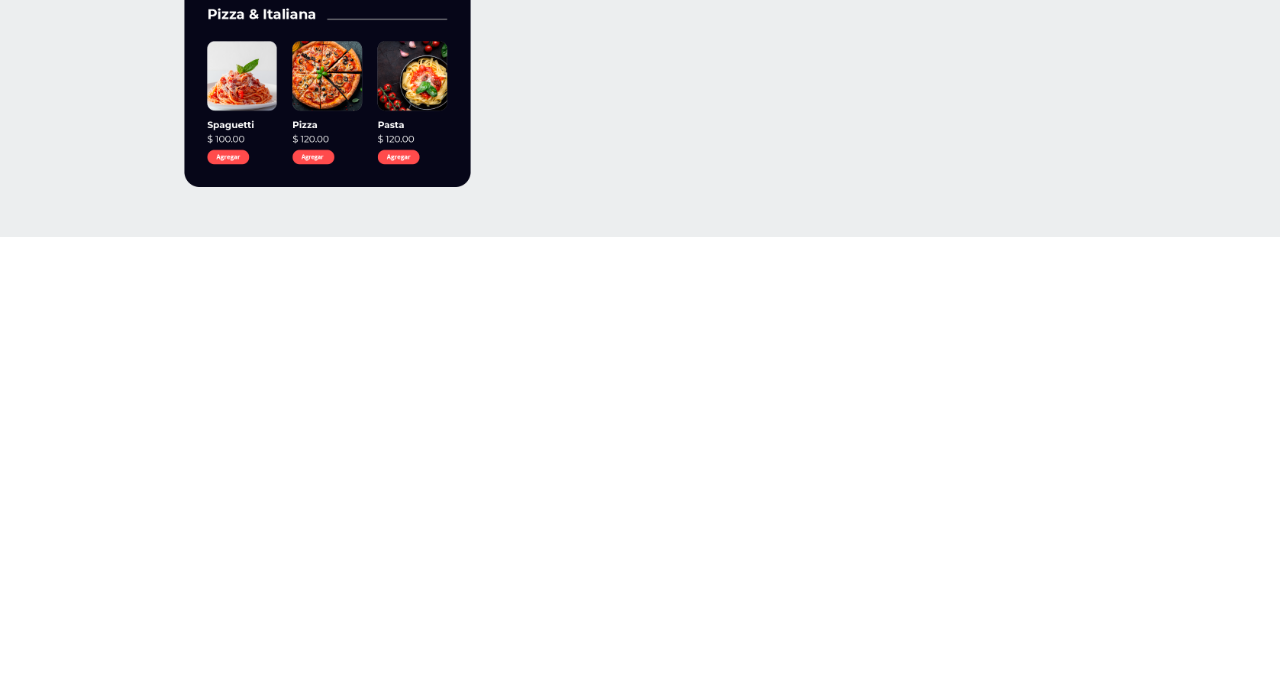
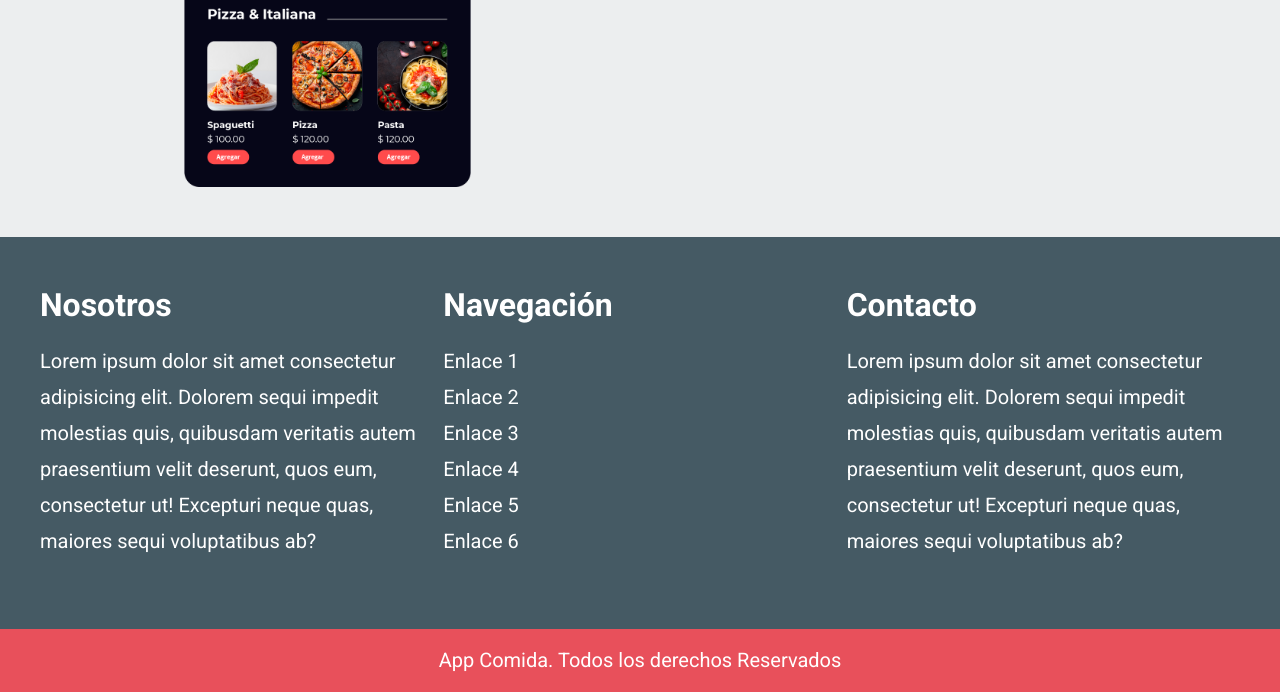
Before and after one commit to antoniopd/12-DeliveryApp, a website: page index.html in a window 1280 px wide. Shown: the part 5551-6243 px from the top of the page. Before the commit the page ends 5788 px from the top, so only its background shows below. Drawn offline with Linux system fonts and the light colour scheme.

Commit message:
terminado el footer

```diff
--- a/index.html
+++ b/index.html
@@ -1,5 +1,6 @@
 <!DOCTYPE html>
 <html lang="en">
+
 <head>
     <meta charset="UTF-8">
     <meta http-equiv="X-UA-Compatible" content="IE=edge">
@@ -10,6 +11,7 @@
     <link href="https://fonts.googleapis.com/css2?family=Roboto:wght@400;700;900&display=swap" rel="stylesheet">
     <link rel="stylesheet" href="/build/css/app.css">
 </head>
+
 <body>
 
 
@@ -36,7 +38,8 @@
                     </div>
                     <div class="formulario__campo">
                         <label for="plato" class="formulario__label">plato</label>
-                        <input id="plato" type="text" class="formulario__input" placeholder="Pizza, Ensalada, Hamburgesa">
+                        <input id="plato" type="text" class="formulario__input"
+                            placeholder="Pizza, Ensalada, Hamburgesa">
                     </div>
 
                     <input type="submit" class="formulario__submit" value="Buscar">
@@ -52,19 +55,17 @@
         <img src="build/img/wave.svg" alt="imagen wave" class="pasos__wave">
 
         <div class="pasos__contenido">
-            <h2 class="pasos__heading">¿Cómo funciona? <span class="pasos__heading--descripcion">tan fácil como 1, 2, 3</span></h2>
+            <h2 class="pasos__heading">¿Cómo funciona? <span class="pasos__heading--descripcion">tan fácil como 1, 2,
+                    3</span></h2>
             <div class="pasos__grid contenedor">
                 <div class="pasos__paso">
-                    <img class="pasos__imagen" src="build/img/paso_1.png"
-                    alt="imagen paso app">
+                    <img class="pasos__imagen" src="build/img/paso_1.png" alt="imagen paso app">
                 </div>
                 <div class="pasos__paso">
-                    <img class="pasos__imagen" src="build/img/paso_2.png"
-                    alt="imagen paso app">
+                    <img class="pasos__imagen" src="build/img/paso_2.png" alt="imagen paso app">
                 </div>
                 <div class="pasos__paso">
-                    <img class="pasos__imagen" src="build/img/paso_3.png"
-                    alt="imagen paso app">
+                    <img class="pasos__imagen" src="build/img/paso_3.png" alt="imagen paso app">
                 </div>
             </div>
         </div>
@@ -87,7 +88,8 @@
                 </header>
 
                 <blockquote class="testimonial__texto">
-                    Una excelente app, puedo seleccionar de una gran cantidad de opciones y pagar en tarjeta o efectivo según me convenga.
+                    Una excelente app, puedo seleccionar de una gran cantidad de opciones y pagar en tarjeta o efectivo
+                    según me convenga.
                 </blockquote>
             </div> <!--.testimonial-->
 
@@ -121,7 +123,8 @@
                 </header>
 
                 <blockquote class="testimonial__texto">
-                    Una excelente app, puedo seleccionar de una gran cantidad de opciones y pagar en tarjeta o efectivo según me convenga. efectivo según me convenga.
+                    Una excelente app, puedo seleccionar de una gran cantidad de opciones y pagar en tarjeta o efectivo
+                    según me convenga. efectivo según me convenga.
                 </blockquote>
             </div> <!--.testimonial-->
 
@@ -138,7 +141,8 @@
                 </header>
 
                 <blockquote class="testimonial__texto">
-                    Una excelente app, puedo seleccionar de una gran cantidad de opciones y pagar en tarjeta o efectivo según me convenga.
+                    Una excelente app, puedo seleccionar de una gran cantidad de opciones y pagar en tarjeta o efectivo
+                    según me convenga.
                 </blockquote>
             </div> <!--.testimonial-->
 
@@ -155,7 +159,8 @@
                 </header>
 
                 <blockquote class="testimonial__texto">
-                    Una excelente app, puedo seleccionar de una gran cantidad de opciones y pagar en tarjeta o efectivo según me convenga.
+                    Una excelente app, puedo seleccionar de una gran cantidad de opciones y pagar en tarjeta o efectivo
+                    según me convenga.
                 </blockquote>
             </div> <!--.testimonial-->
         </div>
@@ -175,7 +180,10 @@
                         <img src="build/img/estrellas.png" alt="calificacion restaurante">
 
                         <h3 class="favorito__nombre">Green Ensaladas</h3>
-                        <p class="favorito__descripcion">Lorem ipsum dolor sit amet consectetur adipisicing elit. Voluptates veritatis asperiores eveniet recusandae officiis blanditiis, totam possimus, reiciendis assumenda soluta labore accusantium iste quae dicta sint cupiditate error mollitia consequuntur?</p>
+                        <p class="favorito__descripcion">Lorem ipsum dolor sit amet consectetur adipisicing elit.
+                            Voluptates veritatis asperiores eveniet recusandae officiis blanditiis, totam possimus,
+                            reiciendis assumenda soluta labore accusantium iste quae dicta sint cupiditate error
+                            mollitia consequuntur?</p>
                     </div>
                 </div>
             </div> <!-- .favorito -->
@@ -190,7 +198,10 @@
                         <img src="build/img/estrellas.png" alt="calificacion restaurante">
 
                         <h3 class="favorito__nombre">Green Ensaladas</h3>
-                        <p class="favorito__descripcion">Lorem ipsum dolor sit amet consectetur adipisicing elit. Voluptates veritatis asperiores eveniet recusandae officiis blanditiis, totam possimus, reiciendis assumenda soluta labore accusantium iste quae dicta sint cupiditate error mollitia consequuntur?</p>
+                        <p class="favorito__descripcion">Lorem ipsum dolor sit amet consectetur adipisicing elit.
+                            Voluptates veritatis asperiores eveniet recusandae officiis blanditiis, totam possimus,
+                            reiciendis assumenda soluta labore accusantium iste quae dicta sint cupiditate error
+                            mollitia consequuntur?</p>
                     </div>
                 </div>
             </div> <!-- .favorito -->
@@ -205,7 +216,10 @@
                         <img src="build/img/estrellas.png" alt="calificacion restaurante">
 
                         <h3 class="favorito__nombre">Green Ensaladas</h3>
-                        <p class="favorito__descripcion">Lorem ipsum dolor sit amet consectetur adipisicing elit. Voluptates veritatis asperiores eveniet recusandae officiis blanditiis, totam possimus, reiciendis assumenda soluta labore accusantium iste quae dicta sint cupiditate error mollitia consequuntur?</p>
+                        <p class="favorito__descripcion">Lorem ipsum dolor sit amet consectetur adipisicing elit.
+                            Voluptates veritatis asperiores eveniet recusandae officiis blanditiis, totam possimus,
+                            reiciendis assumenda soluta labore accusantium iste quae dicta sint cupiditate error
+                            mollitia consequuntur?</p>
                     </div>
                 </div>
             </div> <!-- .favorito -->
@@ -220,7 +234,10 @@
                         <img src="build/img/estrellas.png" alt="calificacion restaurante">
 
                         <h3 class="favorito__nombre">Green Ensaladas</h3>
-                        <p class="favorito__descripcion">Lorem ipsum dolor sit amet consectetur adipisicing elit. Voluptates veritatis asperiores eveniet recusandae officiis blanditiis, totam possimus, reiciendis assumenda soluta labore accusantium iste quae dicta sint cupiditate error mollitia consequuntur?</p>
+                        <p class="favorito__descripcion">Lorem ipsum dolor sit amet consectetur adipisicing elit.
+                            Voluptates veritatis asperiores eveniet recusandae officiis blanditiis, totam possimus,
+                            reiciendis assumenda soluta labore accusantium iste quae dicta sint cupiditate error
+                            mollitia consequuntur?</p>
                     </div>
                 </div>
             </div> <!-- .favorito -->
@@ -235,7 +252,10 @@
                         <img src="build/img/estrellas.png" alt="calificacion restaurante">
 
                         <h3 class="favorito__nombre">Green Ensaladas</h3>
-                        <p class="favorito__descripcion">Lorem ipsum dolor sit amet consectetur adipisicing elit. Voluptates veritatis asperiores eveniet recusandae officiis blanditiis, totam possimus, reiciendis assumenda soluta labore accusantium iste quae dicta sint cupiditate error mollitia consequuntur?</p>
+                        <p class="favorito__descripcion">Lorem ipsum dolor sit amet consectetur adipisicing elit.
+                            Voluptates veritatis asperiores eveniet recusandae officiis blanditiis, totam possimus,
+                            reiciendis assumenda soluta labore accusantium iste quae dicta sint cupiditate error
+                            mollitia consequuntur?</p>
                     </div>
                 </div>
             </div> <!-- .favorito -->
@@ -250,7 +270,10 @@
                         <img src="build/img/estrellas.png" alt="calificacion restaurante">
 
                         <h3 class="favorito__nombre">Green Ensaladas</h3>
-                        <p class="favorito__descripcion">Lorem ipsum dolor sit amet consectetur adipisicing elit. Voluptates veritatis asperiores eveniet recusandae officiis blanditiis, totam possimus, reiciendis assumenda soluta labore accusantium iste quae dicta sint cupiditate error mollitia consequuntur?</p>
+                        <p class="favorito__descripcion">Lorem ipsum dolor sit amet consectetur adipisicing elit.
+                            Voluptates veritatis asperiores eveniet recusandae officiis blanditiis, totam possimus,
+                            reiciendis assumenda soluta labore accusantium iste quae dicta sint cupiditate error
+                            mollitia consequuntur?</p>
                     </div>
                 </div>
             </div> <!-- .favorito -->
@@ -265,7 +288,10 @@
                         <img src="build/img/estrellas.png" alt="calificacion restaurante">
 
                         <h3 class="favorito__nombre">Green Ensaladas</h3>
-                        <p class="favorito__descripcion">Lorem ipsum dolor sit amet consectetur adipisicing elit. Voluptates veritatis asperiores eveniet recusandae officiis blanditiis, totam possimus, reiciendis assumenda soluta labore accusantium iste quae dicta sint cupiditate error mollitia consequuntur?</p>
+                        <p class="favorito__descripcion">Lorem ipsum dolor sit amet consectetur adipisicing elit.
+                            Voluptates veritatis asperiores eveniet recusandae officiis blanditiis, totam possimus,
+                            reiciendis assumenda soluta labore accusantium iste quae dicta sint cupiditate error
+                            mollitia consequuntur?</p>
                     </div>
                 </div>
             </div> <!-- .favorito -->
@@ -280,7 +306,10 @@
                         <img src="build/img/estrellas.png" alt="calificacion restaurante">
 
                         <h3 class="favorito__nombre">Green Ensaladas</h3>
-                        <p class="favorito__descripcion">Lorem ipsum dolor sit amet consectetur adipisicing elit. Voluptates veritatis asperiores eveniet recusandae officiis blanditiis, totam possimus, reiciendis assumenda soluta labore accusantium iste quae dicta sint cupiditate error mollitia consequuntur?</p>
+                        <p class="favorito__descripcion">Lorem ipsum dolor sit amet consectetur adipisicing elit.
+                            Voluptates veritatis asperiores eveniet recusandae officiis blanditiis, totam possimus,
+                            reiciendis assumenda soluta labore accusantium iste quae dicta sint cupiditate error
+                            mollitia consequuntur?</p>
                     </div>
                 </div>
             </div> <!-- .favorito -->
@@ -295,7 +324,10 @@
                         <img src="build/img/estrellas.png" alt="calificacion restaurante">
 
                         <h3 class="favorito__nombre">Green Ensaladas</h3>
-                        <p class="favorito__descripcion">Lorem ipsum dolor sit amet consectetur adipisicing elit. Voluptates veritatis asperiores eveniet recusandae officiis blanditiis, totam possimus, reiciendis assumenda soluta labore accusantium iste quae dicta sint cupiditate error mollitia consequuntur?</p>
+                        <p class="favorito__descripcion">Lorem ipsum dolor sit amet consectetur adipisicing elit.
+                            Voluptates veritatis asperiores eveniet recusandae officiis blanditiis, totam possimus,
+                            reiciendis assumenda soluta labore accusantium iste quae dicta sint cupiditate error
+                            mollitia consequuntur?</p>
                     </div>
                 </div>
             </div> <!-- .favorito -->
@@ -310,7 +342,10 @@
                         <img src="build/img/estrellas.png" alt="calificacion restaurante">
 
                         <h3 class="favorito__nombre">Green Ensaladas</h3>
-                        <p class="favorito__descripcion">Lorem ipsum dolor sit amet consectetur adipisicing elit. Voluptates veritatis asperiores eveniet recusandae officiis blanditiis, totam possimus, reiciendis assumenda soluta labore accusantium iste quae dicta sint cupiditate error mollitia consequuntur?</p>
+                        <p class="favorito__descripcion">Lorem ipsum dolor sit amet consectetur adipisicing elit.
+                            Voluptates veritatis asperiores eveniet recusandae officiis blanditiis, totam possimus,
+                            reiciendis assumenda soluta labore accusantium iste quae dicta sint cupiditate error
+                            mollitia consequuntur?</p>
                     </div>
                 </div>
             </div> <!-- .favorito -->
@@ -326,8 +361,12 @@
             </div>
 
             <div class="repartidores__contenido">
-                <p class="repartidores__texto">Lorem ipsum dolor, sit amet consectetur adipisicing elit. Accusamus voluptate eaque iste. Similique iste dolor asperiores soluta delectus. Voluptates amet pariatur adipisci harum autem accusamus praesentium mollitia officia libero quod?</p>
-                <p class="repartidores__texto">Lorem ipsum dolor, sit amet consectetur adipisicing elit. Rerum labore earum ab pariatur placeat vero nisi suscipit natus et rem, molestiae amet dignissimos, neque necessitatibus aperiam accusamus quibusdam vitae deleniti?</p>
+                <p class="repartidores__texto">Lorem ipsum dolor, sit amet consectetur adipisicing elit. Accusamus
+                    voluptate eaque iste. Similique iste dolor asperiores soluta delectus. Voluptates amet pariatur
+                    adipisci harum autem accusamus praesentium mollitia officia libero quod?</p>
+                <p class="repartidores__texto">Lorem ipsum dolor, sit amet consectetur adipisicing elit. Rerum labore
+                    earum ab pariatur placeat vero nisi suscipit natus et rem, molestiae amet dignissimos, neque
+                    necessitatibus aperiam accusamus quibusdam vitae deleniti?</p>
 
                 <a href="#" class="repartidores__enlace">Más Información</a>
             </div>
@@ -356,6 +395,38 @@
         </div>
     </section>
 
+    <footer class="footer">
+        <div class="footer__grid contenedor">
+            <div class="footer__widget">
+                <h3 class="footer__heading">Nosotros</h3>
+                <p class="footer__texto">Lorem ipsum dolor sit amet consectetur adipisicing elit. Dolorem sequi impedit
+                    molestias quis, quibusdam veritatis autem praesentium velit deserunt, quos eum, consectetur ut!
+                    Excepturi neque quas, maiores sequi voluptatibus ab?</p>
+            </div>
+
+            <div class="footer__widget">
+                <h3 class="footer__heading">Navegación</h3>
+                <nav class="footer__nav">
+                    <a href="#" class="footer__link">Enlace 1</a>
+                    <a href="#" class="footer__link">Enlace 2</a>
+                    <a href="#" class="footer__link">Enlace 3</a>
+                    <a href="#" class="footer__link">Enlace 4</a>
+                    <a href="#" class="footer__link">Enlace 5</a>
+                    <a href="#" class="footer__link">Enlace 6</a>
+                </nav>
+            </div>
+
+            <div class="footer__widget">
+                <h3 class="footer__heading">Contacto</h3>
+                <p class="footer__texto">Lorem ipsum dolor sit amet consectetur adipisicing elit. Dolorem sequi impedit
+                    molestias quis, quibusdam veritatis autem praesentium velit deserunt, quos eum, consectetur ut!
+                    Excepturi neque quas, maiores sequi voluptatibus ab?</p>
+            </div>
+        </div>
+        <p class="footer__copyright">
+            App Comida. Todos los derechos Reservados
+        </p>
+    </footer>
 
 </body>
 </html>
--- a/src/scss/app.scss
+++ b/src/scss/app.scss
@@ -6,3 +6,4 @@
 @use 'favoritos';
 @use 'repartidores';
 @use 'descargar';
+@use 'footer';
--- /dev/null
+++ b/src/scss/footer/_footer.scss
@@ -0,0 +1,61 @@
+@use 'base/mixins' as m;
+@use 'base/variables' as v;
+
+
+.footer {
+    background-color: v.$secundario;
+    padding-top: v.$separacion;
+
+    &__grid {
+        @include m.tablet {
+            @include m.grid(3, 1rem)
+        }
+    }
+
+    &__widget {
+        margin-bottom: v.$separacion;
+        &:last-of-type {
+            margin-bottom: 0;
+        }
+    }
+
+    &__heading {
+        color: v.$blanco;
+        margin: 0;
+        text-align: center;
+
+        @include m.tablet {
+            text-align: left;
+        }
+    }
+
+    &__nav {
+        display: flex;
+        flex-direction: column;
+    }
+
+    &__nav,
+    &__texto {
+        margin-top: 2rem;
+    }
+
+    &__link,
+    &__texto {
+        font-size: 2rem;
+        line-height: 1.8;
+        color: v.$blanco;
+        text-align: center;
+
+        @include m.tablet {
+            text-align: left;
+        }
+    }
+
+    &__copyright {
+        background-color: v.$primario;
+        margin: 0;
+        color: v.$blanco;
+        text-align: center;
+        padding: 2rem;
+    }
+}
--- /dev/null
+++ b/src/scss/footer/_index.scss
@@ -0,0 +1 @@
+@forward 'footer';
```
Also changed, not shown: build/css/app.css, 1 other file.
